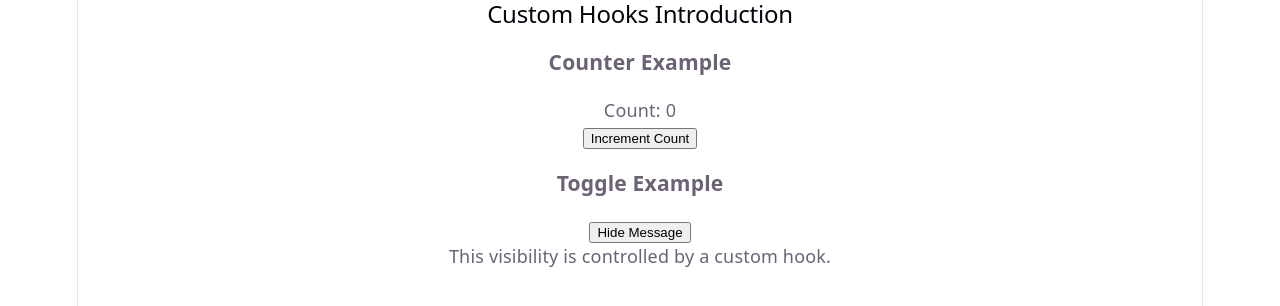
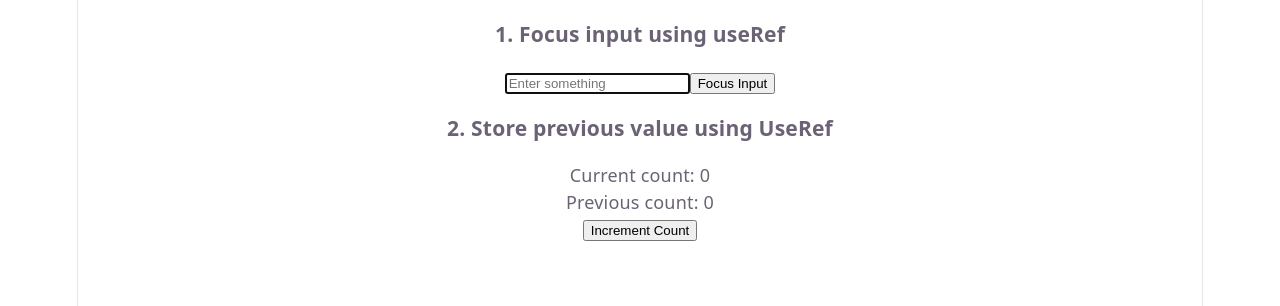
Before and after one commit to rakeshkr-abc/MERN_Stu_FebMay26Mys, a React (Vite) app in the folder W10/D2/my-app/: page / in a window 1280 px wide. Shown: the top 306 px of the page. Built offline with nearby package versions, Linux system fonts and the light colour scheme.

Commit message:
useRef hook

```diff
--- a/W10/D2/my-app/src/App.jsx
+++ b/W10/D2/my-app/src/App.jsx
@@ -1,11 +1,14 @@
 import './App.css'
 import { UseContextIntro } from "./components/P1";
 import { CustomHooksIntro} from "./components/P2";
+import { UserRefIntro} from "./components/P3";
+
 function App() {
   return (
     <>
       {/* <UseContextIntro />        */}
-      <CustomHooksIntro />
+      {/* <CustomHooksIntro /> */}
+      <UserRefIntro />
     </>
   )
 }
```
